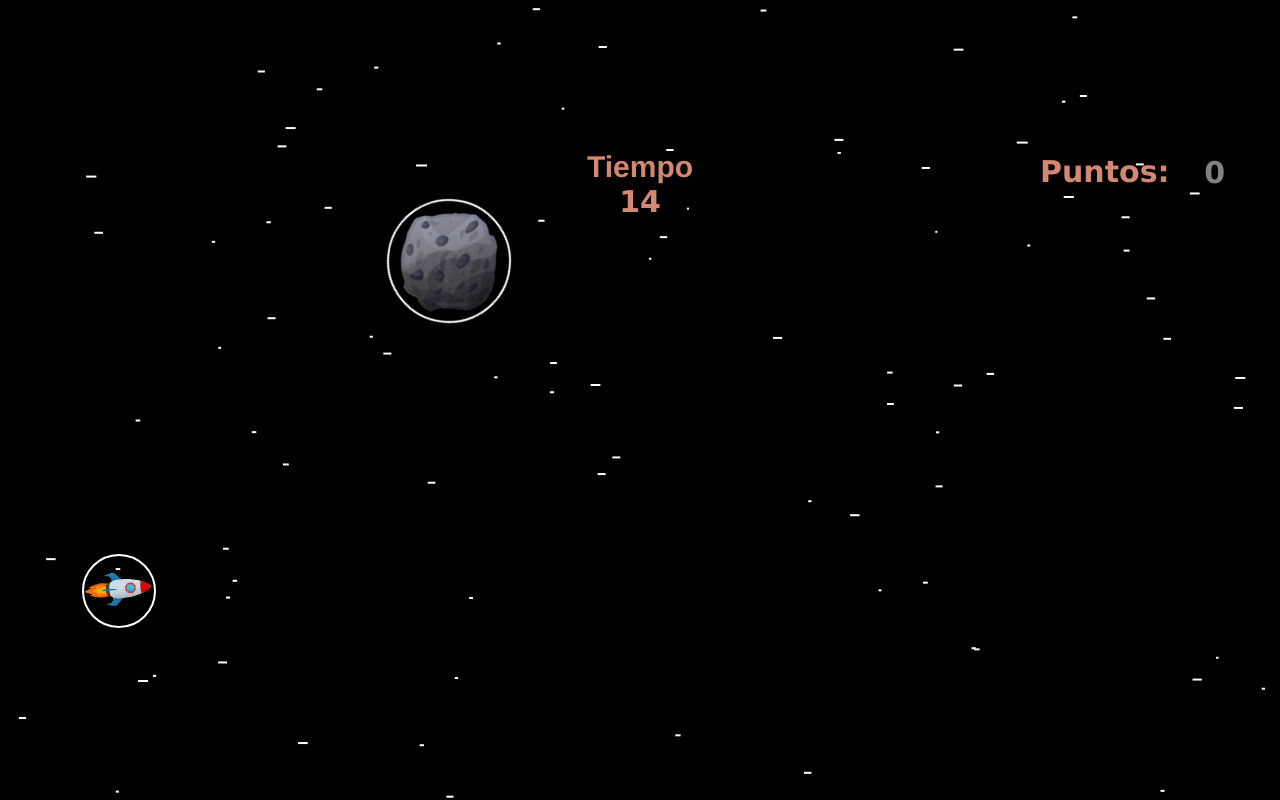
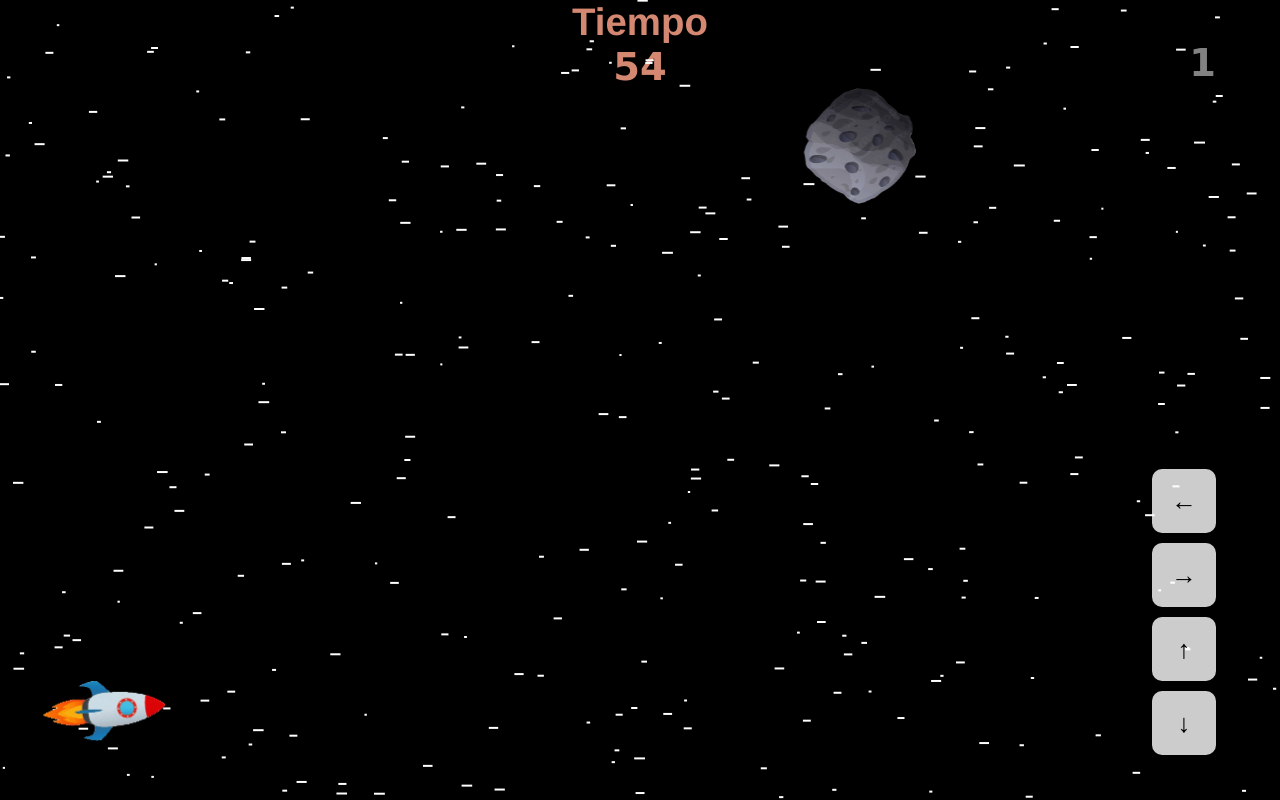
Before and after one commit to Martin200618/SetQuestFinal, a PHP site: the page made by SetQuest-main/Juego 2 Asteroides/index.html in a window 1280 px wide. Run offline with PHP 8.4, Linux system fonts and the light colour scheme.

Commit message:
Se editaron estilos y se añadió para poder jugar en cel falta el test

```diff
--- a/SetQuest-main/Juego 2 Asteroides/SCRIPTS/fondo-estelar.js
+++ b/SetQuest-main/Juego 2 Asteroides/SCRIPTS/fondo-estelar.js
@@ -12,7 +12,7 @@ const raindrops = [];
 function createRaindrop() {
     const x = canvas.width + 1; // Start off the right side of the canvas
     const y = Math.random() * canvas.height; // Random vertical position
-    const speed = Math.random() * 10 + 10; // Speed of the raindrop
+    const speed = Math.random() * 3 + 3; // Speed of the raindrop
     const length = Math.random() * 9 + 2; // Length of the raindrop
 
     raindrops.push({ x, y, speed, length });
--- a/SetQuest-main/Juego 2 Asteroides/SCRIPTS/scriptjuego.js
+++ b/SetQuest-main/Juego 2 Asteroides/SCRIPTS/scriptjuego.js
@@ -1,4 +1,45 @@
-// Deshabilitar zoom con Ctrl + Rueda del ratón
+var leftArrow = document.getElementById("left-arrow");
+var rightArrow = document.getElementById("right-arrow");
+var upArrow = document.getElementById("up-arrow");
+var downArrow = document.getElementById("down-arrow");
+
+// Eventos de toque para las flechas
+leftArrow.addEventListener("touchstart", function () {
+  dinoVelX = -velocidadMovimiento; // Mover a la izquierda
+});
+
+rightArrow.addEventListener("touchstart", function () {
+  dinoVelX = velocidadMovimiento; // Mover a la derecha
+});
+
+upArrow.addEventListener("touchstart", function () {
+  dinoVelY = velocidadMovimiento; // Mover hacia arriba
+});
+
+downArrow.addEventListener("touchstart", function () {
+  dinoVelY = -velocidadMovimiento; // Mover hacia abajo
+});
+
+// Detener el movimiento al soltar la flecha
+leftArrow.addEventListener("touchend", function () {
+  dinoVelX = 0; // Detener el movimiento
+});
+
+rightArrow.addEventListener("touchend", function () {
+  dinoVelX = 0; // Detener el movimiento
+});
+
+upArrow.addEventListener("touchend", function () {
+  dinoVelY = 0; // Detener el movimiento
+});
+
+downArrow.addEventListener("touchend", function () {
+  dinoVelY = 0; // Detener el movimiento
+});
+
+
+
+/*Deshabilitar zoom con Ctrl + Rueda del ratón
 document.addEventListener(
   "wheel",
   function (e) {
@@ -8,6 +49,8 @@ document.addEventListener(
   },
   { passive: false }
 );
+*/
+
 
 // Deshabilitar zoom con Ctrl + teclas (+ o -)
 document.addEventListener("keydown", function (e) {
@@ -18,7 +61,6 @@ document.addEventListener("keydown", function (e) {
     e.preventDefault();
   }
 });
-
 
 //****** CODIGO DEL JUEGO  ********//
 var time = new Date();
@@ -74,7 +116,7 @@ var tiempoEstrellaMin = 0.5;
 var tiempoEstrellaMax = 2.5;
 var estrellas = [];
 
-var tiempoRestante = 20; // Tiempo en segundos
+var tiempoRestante = 60; // Tiempo en segundos
 var temporizador; // Variable para guardar el intervalo
 
 function IniciarTemporizador() {
@@ -121,7 +163,7 @@ function CrearObstaculo() {
 }
 
 function MoverObstaculos() {
-  var factorVelocidad = 2.5; // Ajusta la velocidad de los obstáculos
+  var factorVelocidad = 1.5; // Ajusta la velocidad de los obstáculos
 
   for (var i = obstaculos.length - 1; i >= 0; i--) {
     if (obstaculos[i].posX < -obstaculos[i].clientWidth) {
@@ -149,8 +191,10 @@ function VerificarColisionObstaculos() {
       dinoRect.y < obstaculoRect.y + obstaculoRect.height &&
       dinoRect.y + dinoRect.height > obstaculoRect.y
     ) {
+      if (score > 0) {
+        score -= 1; // Solo resta si el score es mayor a 0
+      }
       // Colisión detectada, restar puntos
-      score -= 1;
       textoScore.innerHTML = score; // Actualizar puntuación
       puntuacionCambio.innerHTML = "-1"; // Mostrar cambio de puntuación
       puntuacionCambio.style.color = "red"; // Cambiar el color a rojo
@@ -250,7 +294,7 @@ function Update() {
 }
 
 // Variables para la velocidad del dinosaurio
-var velocidadMovimiento = 200; // Velocidad en píxeles por segundo
+var velocidadMovimiento = 300; // Velocidad en píxeles por segundo
 var dinoVelX = 0; // Velocidad en el eje X
 var dinoVelY = 0; // Velocidad en el eje Y
 
--- a/SetQuest-main/Juego 2 Asteroides/STYLES/stylejuego.css
+++ b/SetQuest-main/Juego 2 Asteroides/STYLES/stylejuego.css
@@ -12,13 +12,13 @@ body {
 }
 
 .contenedor {
-  width: 1200px;
-  height: 500px;
+  width: 100vw; /* Cambiar a 100vw para que ocupe todo el ancho de la pantalla */
+  height: 100vh; /* Cambiar a 100vh para que ocupe todo el alto de la pantalla */
   margin: 0 auto;
   position: relative;
   background: linear-gradient(#000000, transparent) #000000;
   transition: background-color 1s linear;
-  overflow: hidden;
+  overflow: hidden; /* Ocultar elementos que se salgan del contenedor */
 }
 
 .mediodia {
@@ -34,18 +34,41 @@ body {
 }
 
 .dino {
-  border:  solid 2px #fff;
   border-radius: 100px;
-  padding: 0;
-  width: 70px;
-  height: 70px;
+  width: 10vw; /* Cambiar a vw para escalar con la pantalla */
+  height: 10vw; /* Cambiar a vw para escalar con la pantalla */
   position: absolute;
-  bottom: 22px;
-  left: 42px;
+  bottom: 5%; /* Ajustar para mantenerlo dentro del contenedor */
+  left: 5%; /* Ajustar para mantenerlo dentro del contenedor */
   z-index: 2;
   background: url(../img/cohete.gif) no-repeat;
   background-size: contain;
   background-position: center;
+}
+
+.controls {
+  position: fixed;
+  bottom: 5%; /* Ajustar para mantener la posición desde el fondo */
+  right: 0%; /* Ajustar para mantener la posición desde la derecha */
+  display: flex;
+  flex-direction: column; /* Coloca las flechas en columna */
+  justify-content: space-between;
+  width: 10vw; /* Usa una unidad relativa para ancho */
+  z-index: 1;
+}
+
+.arrow {
+  width: 5vw; /* Usa una unidad relativa para ancho */
+  height: 5vw; /* Mantiene la proporción de las flechas */
+  background-color: rgba(255, 255, 255, 0.8);
+  border-radius: 10px;
+  font-size: 2vw; /* Ajusta el tamaño de fuente relativo */
+  display: flex;
+  align-items: center;
+  justify-content: center;
+  cursor: pointer;
+  user-select: none;
+  margin: 5px 0; /* Espacio entre las flechas */
 }
 
 .suelo {
@@ -58,33 +81,33 @@ body {
 }
 
 .nube {
-  width: 92px;
-  height: 92px;
+  width: 10vw; /* Cambiar a vw para escalar con la pantalla */
+  height: 10vw; /* Cambiar a vw para escalar con la pantalla */
   position: absolute;
   z-index: 0;
   background: url(img/nube.png) no-repeat;
-  background-size: 92px 26px;
+  background-size: cover; /* Cambiar a cover para que mantenga la proporción */
 }
 
 .score {
-  width: 100px;
-  height: 30px;
+  width: 10vw; /* Cambiar a vw para escalar con la pantalla */
+  height: 5vh; /* Cambiar a vh para escalar con la pantalla */
   position: absolute;
-  top: 5px;
-  right: 15px;
+  top: 5%;
+  right: 5%;
   z-index: 10;
   color: #828282;
   font-family: Verdana;
-  font-size: 30px;
+  font-size: 3vw; /* Ajustar a vw para escalar */
   font-weight: bold;
   text-align: right;
 }
 
 .score.centrado {
-  height: 100px;
-  width: 200px;
+  height: 10vh;
+  width: 30vw; /* Cambiar a vw para escalar con la pantalla */
   top: 70%; /* Centro verticalmente */
-  left: 49%; /* Centro horizontalmente */
+  left: 50%; /* Centro horizontalmente */
   transform: translate(-50%, -50%); /* Ajustar el elemento al centro */
   text-align: center; /* Alinear el texto al centro */
 }
@@ -167,23 +190,23 @@ body {
 .temporizador {
   text-align: center;
   top: 5px;
-  left: 15px;
+  left: 5px; /* Ajustar para mantener dentro del contenedor */
   color: #d48871;
   font-family: Verdana;
-  font-size: 30px;
+  font-size: 3vw; /* Ajustar a vw para escalar */
   font-weight: bold;
 }
 
 .scoreFinal {
-  width: 100px;
-  height: 30px;
+  width: 10vw; /* Cambiar a vw para escalar con la pantalla */
+  height: 5vh; /* Cambiar a vh para escalar con la pantalla */
   position: absolute;
-  top: 5px;
-  right: 15px;
+  top: 5%;
+  right: 5%;
   z-index: 10;
   color: #ffbd07;
   font-family: Verdana;
-  font-size: 30px;
+  font-size: 3vw; /* Ajustar a vw para escalar */
   font-weight: bold;
   text-align: right;
 }
@@ -191,37 +214,21 @@ body {
 .tiempo {
   z-index: 1;
   color: #d48871;
-  font-size: 30px;
+  font-size: 3vw; /* Ajustar a vw para escalar */
   font-family: "Franklin Gothic Medium", "Arial Narrow", Arial, sans-serif;
   font-weight: 900;
   text-align: center;
 }
 
-.puntos {
-  width: 100px;
-  height: 30px;
-  position: absolute;
-  top: 4px;
-  right: 100px;
-  z-index: 10;
-  color: #d48871;
-  font-family: Verdana;
-  font-size: 30px;
-  font-weight: bold;
-  text-align: right;
-}
-
 .obstaculo {
   position: absolute;
-  width: 120px; /* Ancho del obstáculo */
-  height: 120px; /* Alto del obstáculo */
+  width: 10vw; /* Cambiar a vw para escalar con la pantalla */
+  height: 10vw; /* Cambiar a vw para escalar con la pantalla */
   z-index: 1;
-  border:  solid 2px #fff;
   border-radius: 70px;
   background-image: url("../img/asteroidee.png"); /* Cambia la ruta a tu GIF */
   background-size: cover; /* Asegúrate de que el GIF cubra todo el espacio del obstáculo */
   animation: move-obstacle 2s linear infinite; /* Animación para mover el obstáculo */
-  animation: rotate 2s linear infinite; /* Añadido: animación de arcoíris */
 }
 
 /* Definir la animación de movimiento para los obstáculos */
--- a/SetQuest-main/Juego 2 Asteroides/index.html
+++ b/SetQuest-main/Juego 2 Asteroides/index.html
@@ -16,10 +16,20 @@
 
     <audio id="collision-sound2" src="./SONIDOS/perderpuntos.mp3"></audio>
 
+
+    <div class="controls">
+      <div class="arrow left-arrow" id="left-arrow">←</div>
+      <div class="arrow right-arrow" id="right-arrow">→</div>
+      <div class="arrow up-arrow" id="up-arrow">↑</div>
+      <div class="arrow down-arrow" id="down-arrow">↓</div>
+
+    </div>
+
+
+
     <div class="contenedor">
       <div class="suelo"></div>
       <div class="dino"></div>
-      <div class="puntos">Puntos:</div>
       <div class="score">0</div>
       <h3 class="tiempo">Tiempo</h3>
       <div class="temporizador">60</div>
```
Also changed, not shown: other parts of SetQuest-main/Juego 2 Asteroides/STYLES/stylejuego.css (+53 -3 lines).
